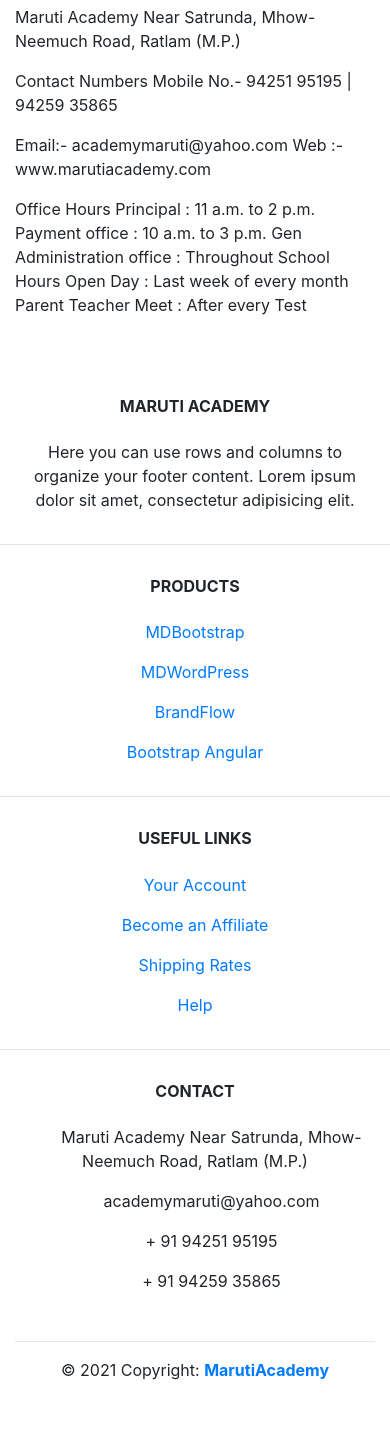
After one commit to surya-pratap-2181/school, a Django app: page /contact/ in a window 390 px wide. The commit adds this page. Shown: the part 415-1853 px from the top of the page. Run offline with Django 3.2, Linux system fonts and the light colour scheme; some libraries are stand-ins or nearby versions; some web fonts are replaced.

Commit message:
add contact page

```diff
--- /dev/null
+++ b/home/templates/home/contact.html
@@ -0,0 +1,35 @@
+{% extends 'home/base.html' %}
+{% block title %}
+Principal Message
+{% endblock title %}
+{% block body %}
+<div class="container my-2">
+    <div class="row">
+        <div class="col-md-6 text-center">
+            <iframe
+                src="https://www.google.com/maps/embed?pb=!1m14!1m8!1m3!1d14674.426841524502!2d75.1926623!3d23.1480466!3m2!1i1024!2i768!4f13.1!3m3!1m2!1s0x0%3A0xa5291aaac9ba402d!2sShri%20Maruti%20Academy%2C%20Satrunda!5e0!3m2!1sen!2sin!4v1628091285803!5m2!1sen!2sin"
+                width="340px" height="350px" style="border:0;" allowfullscreen="" loading="lazy"></iframe>
+        </div>
+        <div class="col-md-6">
+            <p>
+                Maruti Academy
+                Near Satrunda, Mhow-Neemuch Road,
+                Ratlam (M.P.)
+
+            <p> Contact Numbers
+                Mobile No.- 94251 95195 | 94259 35865</p>
+
+            <p>Email:- academymaruti@yahoo.com
+                Web :- www.marutiacademy.com</p>
+
+            <p>Office Hours
+                Principal : 11 a.m. to 2 p.m.
+                Payment office : 10 a.m. to 3 p.m.
+                Gen Administration office : Throughout School Hours
+                Open Day : Last week of every month
+                Parent Teacher Meet : After every Test
+            </p>
+        </div>
+    </div>
+</div>
+{% endblock body %}
--- a/home/templates/home/navbar.html
+++ b/home/templates/home/navbar.html
@@ -62,7 +62,7 @@
                 <a class="nav-link" href="#">School Information</a>
             </li>
             <li class="nav-item mr-3">
-                <a class="nav-link" href="#">Contact</a>
+                <a class="nav-link" href="{% url 'contact' %}">Contact</a>
             </li>
         </ul>
     </div>
--- a/home/urls.py
+++ b/home/urls.py
@@ -3,6 +3,7 @@
 from django.views.generic import TemplateView
 urlpatterns = [
     path('', views.home, name='home'),
+    path('contact/', views.contact, name='contact'),
     path('about-school/', views.about, name='about'),
     path('principal-message/', views.principal, name='principal'),
     path('administrator-message/', views.administrator, name='administrator'),
--- a/home/views.py
+++ b/home/views.py
@@ -8,6 +8,10 @@
     cards = Content.objects.filter(category='Card')
     # return render(request, 'home/home.html', {'home': data})
     return render(request, 'home/home.html', {'home1': data1, 'home2': data2, 'cards': cards})
+
+
+def contact(request):
+    return render(request, 'home/contact.html')
 
 
 def about(request):
```
